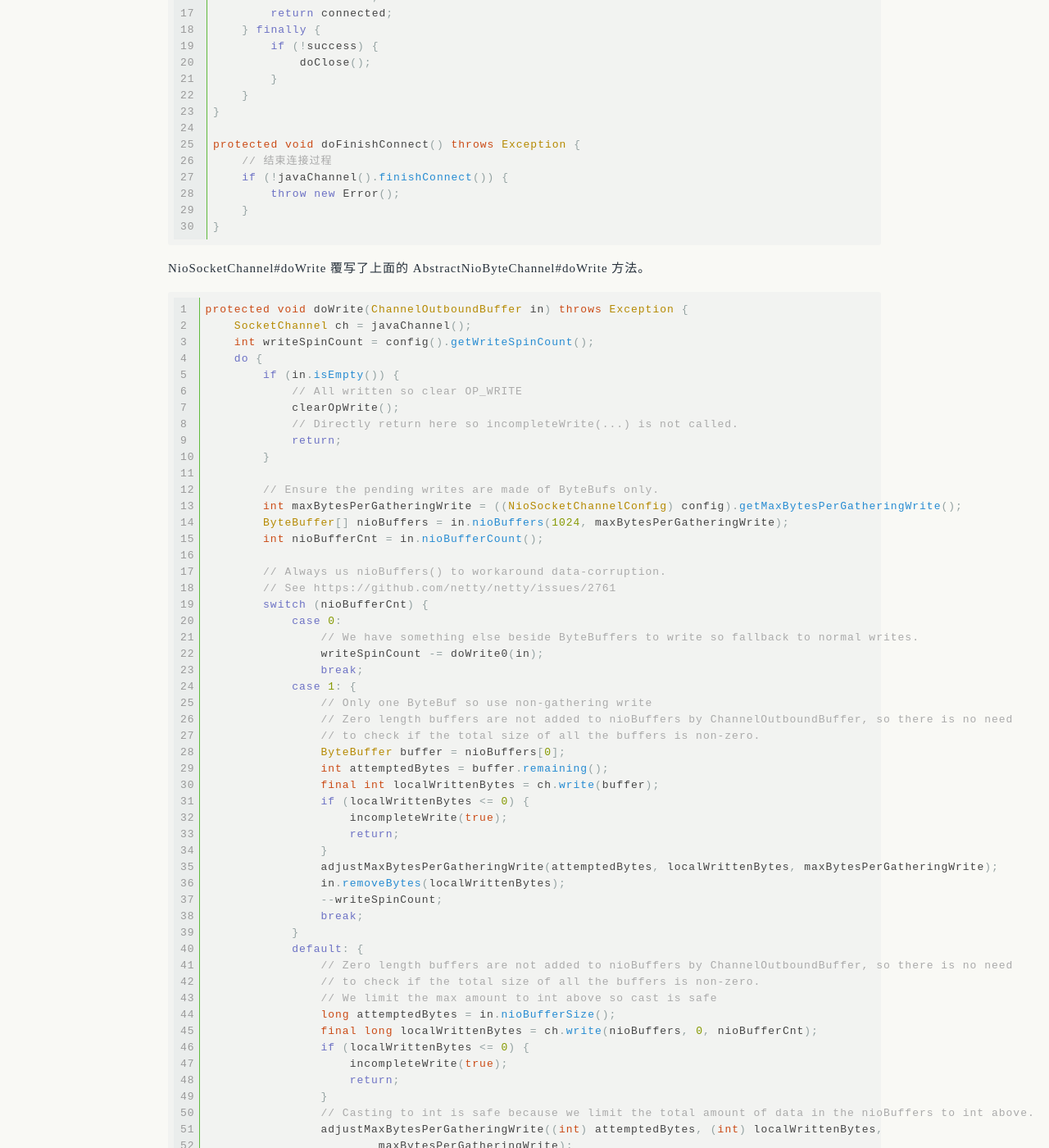
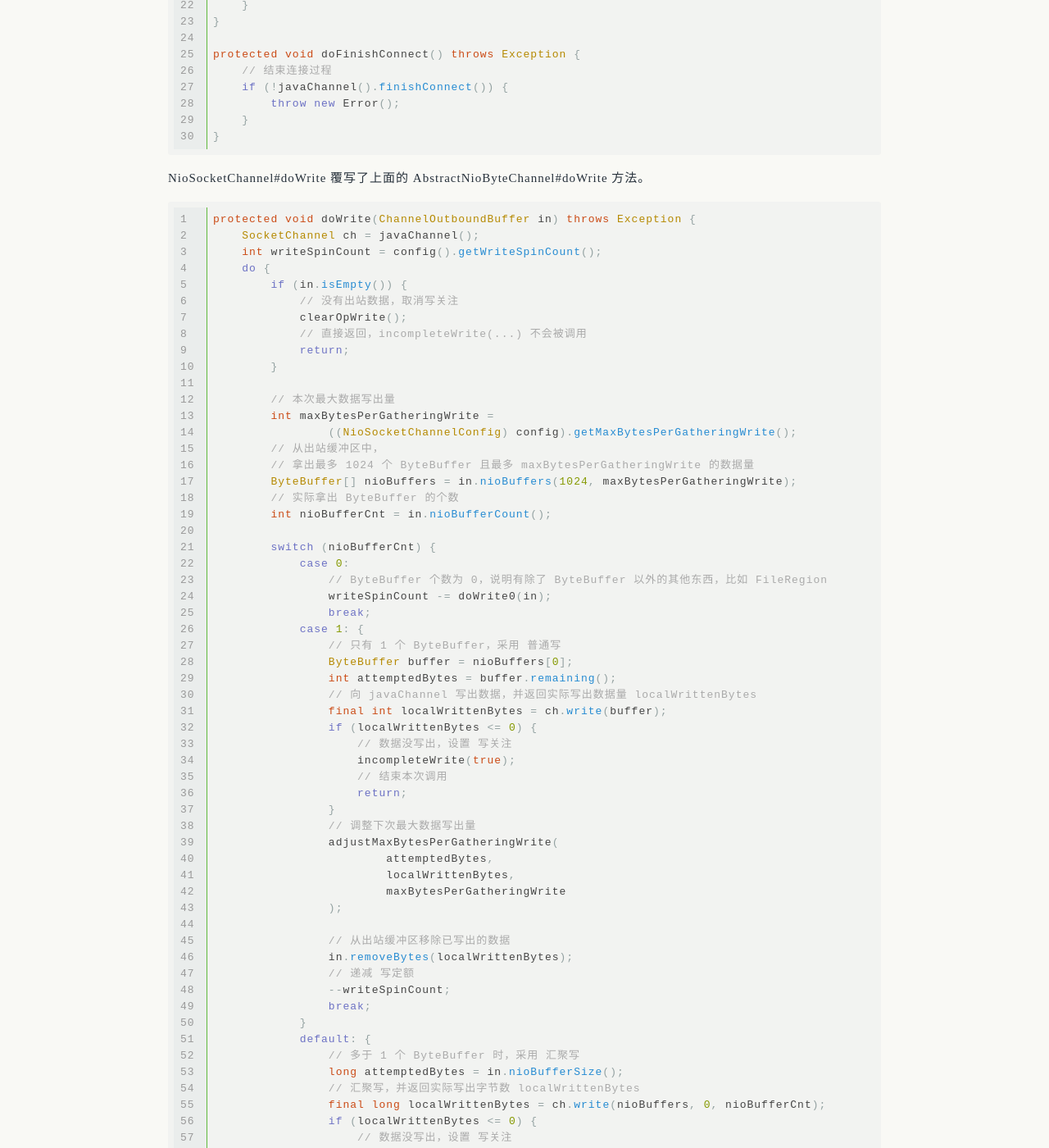
Before and after one commit to uxgnoz/uxgnoz.github.com, a Jekyll site: the page built from _posts/2018-11-03-netty-Nio-Channel.md, in a window 1280 px wide and 1400 px high, scrolled down 14443 px. Shown: the whole window at 82% size. Built offline with Jekyll 4.4.1, drawn with Linux system fonts in a browser that asks for light colours; formulas are drawn with MathJax 3; comment, search, counter and statistics services are not loaded; some of the changed text lies outside the part shown.

Commit message:
_posts/2018-11-03-netty-Nio-Channel.md

```diff
--- a/_posts/2018-10-28-netty-Nio-Channel.md
+++ b/_posts/2018-11-03-netty-Nio-Channel.md
@@ -33,11 +33,7 @@
     } catch (IOException e) {
         try {
             ch.close();
-        } catch (IOException e2) {
-            if (logger.isWarnEnabled()) {
-                logger.warn("Failed to close a partially initialized socket.", e2);
-            }
-        }
+        } catch (IOException e2) { }
 
         throw new ChannelException("Failed to enter non-blocking mode.", e);
     }
@@ -173,21 +169,12 @@
 
 {% highlight java linenos %}
 public interface NioUnsafe extends Unsafe {
-    /**
-     * Return underlying {@link SelectableChannel}
-     */
+    //Return underlying {@link SelectableChannel}
     SelectableChannel ch();
-
-    /**
-     * Finish connect
-     */
+    // 客户端在连接完成后，调用
     void finishConnect();
-
-    /**
-     * Read from underlying {@link SelectableChannel}
-     */
+    //Read from underlying {@link SelectableChannel}
     void read();
-
     // 强制数据刷出
     void forceFlush();
 }
@@ -420,9 +407,13 @@
 
 > 在 AbstractChannel$AbstractUnsafe 中，#flush 会调用 #flush0，进而调用 #doWrite。
 
-每一次 #doWriteInternal 成功的数据写出 writeSpinCount 递减 1，直到 writeSpinCount 为 0。
+方法 #doWriteInternal 的返回值：
 
-在 #doWriteInternal 中，localFlushedAmount 为实际写出的字节数，如果 localFlushedAmount 小于等于 0，说明操作系统网络底层的写缓冲区满了。
+* `0`，msg 中没有可写数据；
+* `1`，成功写出 msg 中的部分或全部数据；
+* `Integer.MAX_VALUE`，底层缓冲区满，未写出数据。
+
+每一次 #doWriteInternal 成功的数据写出 writeSpinCount 递减 1，直到 writeSpinCount 为 0。localFlushedAmount 为实际写出的字节数，如果 localFlushedAmount 小于等于 0，说明操作系统网络底层的写缓冲区满了。
 
 > writeSpinCount 限制了单个 socket 的资源使用，比如 cpu 时间。
 
@@ -494,8 +485,8 @@
 
 定额 writeSpinCount 用完，当出站缓冲区依然有数据未写出。有 2 种情况：
 
-1. writeSpinCount = 0，设置 OP_WRITE（？干啥、不懂哎！）；
-2. writeSpinCount < 0，说明底层网络缓冲区满了，清除 OP_WRITE， 我们让打包*数据写出任务*到工作线程，以后继续。
+1. `setOpWrite` 为 `TRUE`，$$writeSpinCount < 0$$，这种情况一般是由底层网络缓冲区满导致，因此需要设置*写关注*，待可写时，继续写；
+2. `setOpWrite` 为 `FALSE`，$$writeSpinCount == 0$$，说明本次定额*正常用完*，取消*写关注*，打包*数据写出任务*到工作线程，先让其他任务有机会执行，以后我们继续。
 
 {% highlight java linenos %}
 protected final void incompleteWrite(boolean setOpWrite) {
@@ -523,7 +514,7 @@
     }
 };
 
-// 设置关注事件类型 OP_WRITE
+// 设置 写关注
 protected final void setOpWrite() {
     final SelectionKey key = selectionKey();
     if (!key.isValid()) {
@@ -536,7 +527,7 @@
     }
 }
 
-// 取消关注事件类型 OP_WRITE
+// 取消 写关注
 protected final void clearOpWrite() {
     final SelectionKey key = selectionKey();
     if (!key.isValid()) {
@@ -559,10 +550,10 @@
 1. 校验输入流是否已关闭，如果已关闭，则取消`读操作`等待标志并立即返回；
 2. 分配 byteBuf；
 3. 调用子类具体实现 #doReadBytes 读入数据到 byteBuf，并更新读取字节数到 allocHandle#lastBytesRead；
-4. 如果没有读到数据，则释放 byteBuf；如果读到 EOF，设置 readPending 为 false；跳出循环；
-5. 调用 allocHandle#incMessagesRead，读取记录数增加 1；设置 readPending 为 false；往通道中发送 ChannelRead 事件；
+4. 如果没有读到数据，则释放 byteBuf；如果读到 `EOF`，设置 readPending 为 false；跳出循环；
+5. 调用 allocHandle#incMessagesRead，读取记录数增加 1；设置 readPending 为 false；往通道中发送 `ChannelRead 事件`；
 6. 调用 allocHandle#continueReading 判断是否需要继续读取数据，如果返回 true 则回到第 2 步；
-7. 循环读取结束，往通道中发送 ChannelReadComplete 事件；
+7. 循环读取结束，往通道中发送 `ChannelReadComplete 事件`；
 8. 如果由于读到数据流 EOF 而导致读取循环结束，调用 #closeOnRead， 视 channel 配置选择关闭输入流或关闭整个通道；
 9. 最后，如果 readPending 为 false 且没有配置自动读，调用 #removeReadOp 移除本通道的关注事件。
 
@@ -651,10 +642,10 @@
 
 方法 #handleReadException 处理读取异常。
 
-1. 如果出异常前 byteBuf 中已读取了部分数据，设置 readPending 为 false，往通道中发送 ChannelRead 事件，否则释放 byteBuf；
-2. 往通道中发送 ChannelReadComplete 事件；
-3. 往通道中发送 ExceptionCaught 事件；
-4. 如果输入流返回了 EOF 或者出现了 IO 异常，调用 #closeOnRead，视 channel 配置选择关闭输入流或关闭整个通道；
+1. 如果出异常前 byteBuf 中已读取了部分数据，设置 readPending 为 false，往通道中发送 `ChannelRead 事件`，否则释放 byteBuf；
+2. 往通道中发送 `ChannelReadComplete 事件`；
+3. 往通道中发送 `ExceptionCaught 事件`；
+4. 如果输入流返回了 `EOF` 或者出现了 IO 异常，调用 #closeOnRead，视 channel 配置选择关闭输入流或关闭整个通道；
 
 {% highlight java linenos %}
 private void handleReadException(ChannelPipeline pipeline, ByteBuf byteBuf,
@@ -702,7 +693,7 @@
 
 ### 0x0403 NioSocketChannel
 
-作为 AbstractNioChannel#doConnect 的具体实现，调用了低层 SocketChannel#connect 方法，向服务端发起连接。 由于 Netty 中的多路复用通道总是被设置成非阻塞模式，因此 #connect 方法总是反回 false（？），这时需要在 selectionKey 中加入事件类型 *SelectionKey.OP_CONNECT*。在执行下一轮 #select 后，一旦出现该类事件，说明*连接已完成*，可以调用 SocketChannel#finishConnect 方法结束连接过程。
+方法 #doConnect 作为 AbstractNioChannel#doConnect 的具体实现，调用了低层 SocketChannel#connect 方法，向服务端发起连接。 由于 Netty 中的*多路复用通道*总是被设置成*非阻塞*模式，因此 #connect 方法总是立即反回 false（？），这时需要在 selectionKey 中加入关注事件类型 *SelectionKey.OP_CONNECT*。在执行下一轮 #select 时，一旦出现该类事件，说明*连接已完成*，可以调用 SocketChannel#finishConnect 方法结束连接过程。
 
 {% highlight java linenos %}
 protected boolean doConnect(SocketAddress remoteAddress, SocketAddress localAddress)
@@ -745,63 +736,114 @@
     int writeSpinCount = config().getWriteSpinCount();
     do {
         if (in.isEmpty()) {
-            // All written so clear OP_WRITE
+            // 没有出站数据，取消写关注
             clearOpWrite();
-            // Directly return here so incompleteWrite(...) is not called.
+            // 直接返回，incompleteWrite(...) 不会被调用
             return;
         }
 
-        // Ensure the pending writes are made of ByteBufs only.
-        int maxBytesPerGatheringWrite = ((NioSocketChannelConfig) config).getMaxBytesPerGatheringWrite();
+        // 本次最大数据写出量
+        int maxBytesPerGatheringWrite =
+                ((NioSocketChannelConfig) config).getMaxBytesPerGatheringWrite();
+        // 从出站缓冲区中，
+        // 拿出最多 1024 个 ByteBuffer 且最多 maxBytesPerGatheringWrite 的数据量
         ByteBuffer[] nioBuffers = in.nioBuffers(1024, maxBytesPerGatheringWrite);
+        // 实际拿出 ByteBuffer 的个数
         int nioBufferCnt = in.nioBufferCount();
 
-        // Always us nioBuffers() to workaround data-corruption.
-        // See https://github.com/netty/netty/issues/2761
         switch (nioBufferCnt) {
             case 0:
-                // We have something else beside ByteBuffers to write so fallback to normal writes.
+                // ByteBuffer 个数为 0，说明有除了 ByteBuffer 以外的其他东西，比如 FileRegion
                 writeSpinCount -= doWrite0(in);
                 break;
             case 1: {
-                // Only one ByteBuf so use non-gathering write
-                // Zero length buffers are not added to nioBuffers by ChannelOutboundBuffer, so there is no need
-                // to check if the total size of all the buffers is non-zero.
+                // 只有 1 个 ByteBuffer，采用 普通写
                 ByteBuffer buffer = nioBuffers[0];
                 int attemptedBytes = buffer.remaining();
+                // 向 javaChannel 写出数据，并返回实际写出数据量 localWrittenBytes
                 final int localWrittenBytes = ch.write(buffer);
                 if (localWrittenBytes <= 0) {
+                    // 数据没写出，设置 写关注
                     incompleteWrite(true);
+                    // 结束本次调用
                     return;
                 }
-                adjustMaxBytesPerGatheringWrite(attemptedBytes, localWrittenBytes, maxBytesPerGatheringWrite);
+                // 调整下次最大数据写出量
+                adjustMaxBytesPerGatheringWrite(
+                        attemptedBytes,
+                        localWrittenBytes,
+                        maxBytesPerGatheringWrite
+                );
+
+                // 从出站缓冲区移除已写出的数据
                 in.removeBytes(localWrittenBytes);
+                // 递减 写定额
                 --writeSpinCount;
                 break;
             }
             default: {
-                // Zero length buffers are not added to nioBuffers by ChannelOutboundBuffer, so there is no need
-                // to check if the total size of all the buffers is non-zero.
-                // We limit the max amount to int above so cast is safe
+                // 多于 1 个 ByteBuffer 时，采用 汇聚写
                 long attemptedBytes = in.nioBufferSize();
+                // 汇聚写，并返回实际写出字节数 localWrittenBytes
                 final long localWrittenBytes = ch.write(nioBuffers, 0, nioBufferCnt);
                 if (localWrittenBytes <= 0) {
+                    // 数据没写出，设置 写关注
                     incompleteWrite(true);
+                    // 结束本次调用
                     return;
                 }
-                // Casting to int is safe because we limit the total amount of data in the nioBuffers to int above.
-                adjustMaxBytesPerGatheringWrite((int) attemptedBytes, (int) localWrittenBytes,
-                        maxBytesPerGatheringWrite);
+                //调整下次最大数据写出量
+                adjustMaxBytesPerGatheringWrite(
+                        (int) attemptedBytes,
+                        (int) localWrittenBytes,
+                        maxBytesPerGatheringWrite
+                );
+
+                // 从出站缓冲区移除已写出的数据
                 in.removeBytes(localWrittenBytes);
+                // 递减 写定额
                 --writeSpinCount;
                 break;
             }
         }
-    } while (writeSpinCount > 0);
+    } // 定额未用完，继续写
+    while (writeSpinCount > 0);
 
+    // 在上面的循环中，出站缓冲区中的数据没有被全部写出
+    // 视情形设置写关注，或打包写任务到工作线程，以后执行
     incompleteWrite(writeSpinCount < 0);
 }
+
+// AbstractNioByteChannel#doWrite0
+// 直接写出 flush 区间表头中的数据
+protected final int doWrite0(ChannelOutboundBuffer in) throws Exception {
+    Object msg = in.current();
+    if (msg == null) {
+        return 0;
+    }
+    return doWriteInternal(in, in.current());
+}
+
+private void adjustMaxBytesPerGatheringWrite(int attempted, int written,
+        int oldMaxBytesPerGatheringWrite) {
+    // By default we track the SO_SNDBUF when ever it is explicitly set.
+    // However some OSes may dynamically change SO_SNDBUF
+    // (and other characteristics that determine how much data can be written at once)
+    // so we should try make a best effort to adjust as OS behavior changes.
+    if (attempted == written) {
+        if (attempted << 1 > oldMaxBytesPerGatheringWrite) {
+            ((NioSocketChannelConfig) config).setMaxBytesPerGatheringWrite(attempted << 1);
+        }
+    }
+    else if (attempted > MAX_BYTES_PER_GATHERING_WRITE_ATTEMPTED_LOW_THRESHOLD
+            && written < attempted >>> 1) {
+        ((NioSocketChannelConfig) config).setMaxBytesPerGatheringWrite(attempted >>> 1);
+    }
+}
 {% endhighlight %}
+
+
+下面的方法看看就行了。
 
 {% highlight java linenos %}
 // 从 javaChannel 中读取数据到 byteBuf
@@ -822,6 +864,19 @@
     final long position = region.transferred();
     return region.transferTo(javaChannel(), position);
 }
+
+// 地址绑定
+protected void doBind(SocketAddress localAddress) throws Exception {
+    doBind0(localAddress);
+}
+
+private void doBind0(SocketAddress localAddress) throws Exception {
+    if (PlatformDependent.javaVersion() >= 7) {
+        SocketUtils.bind(javaChannel(), localAddress);
+    } else {
+        SocketUtils.bind(javaChannel().socket(), localAddress);
+    }
+}
 {% endhighlight %}
 
 {% highlight java linenos %}
```
Also changed, not shown: other parts of _posts/2018-11-03-netty-Nio-Channel.md (+1 -1 lines).
